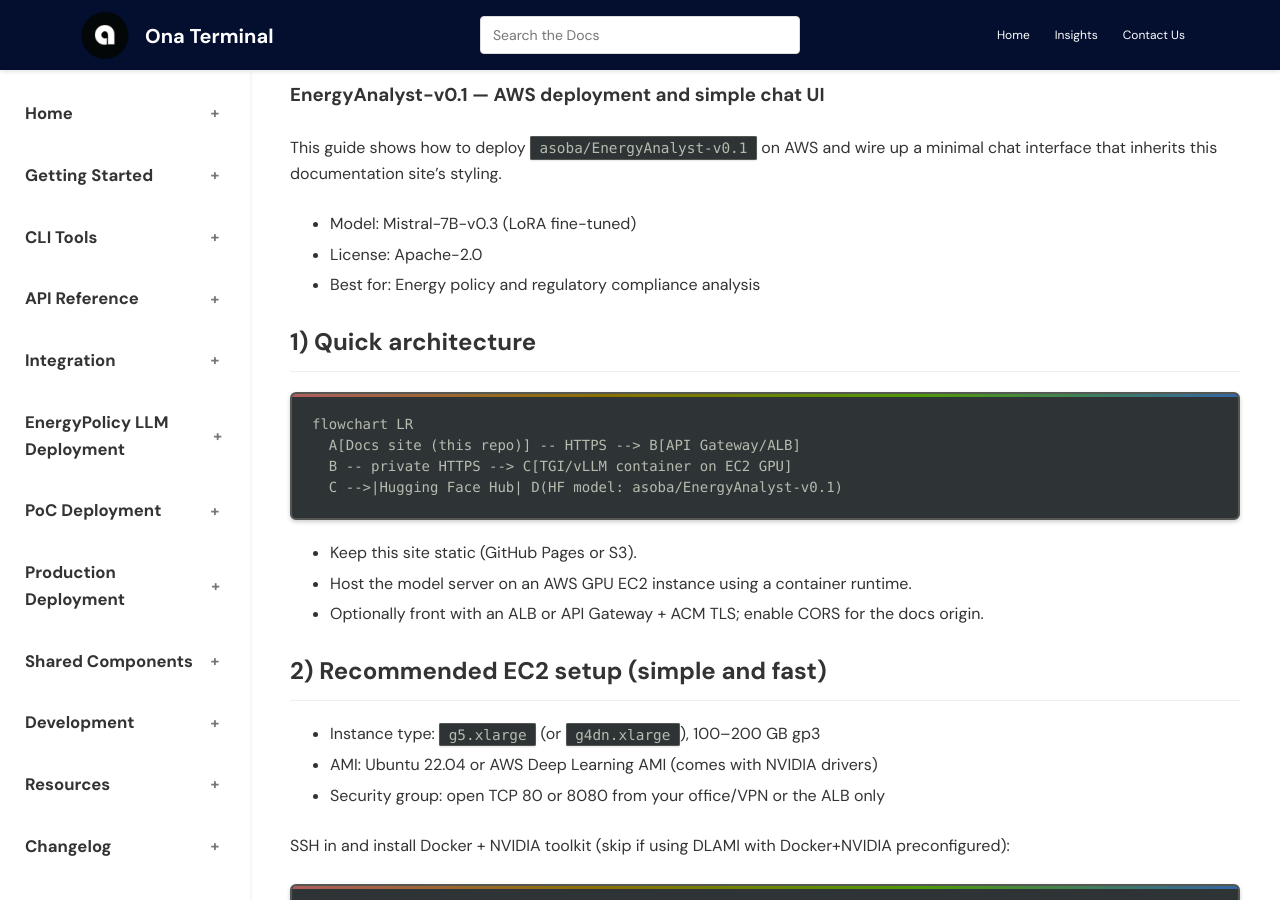
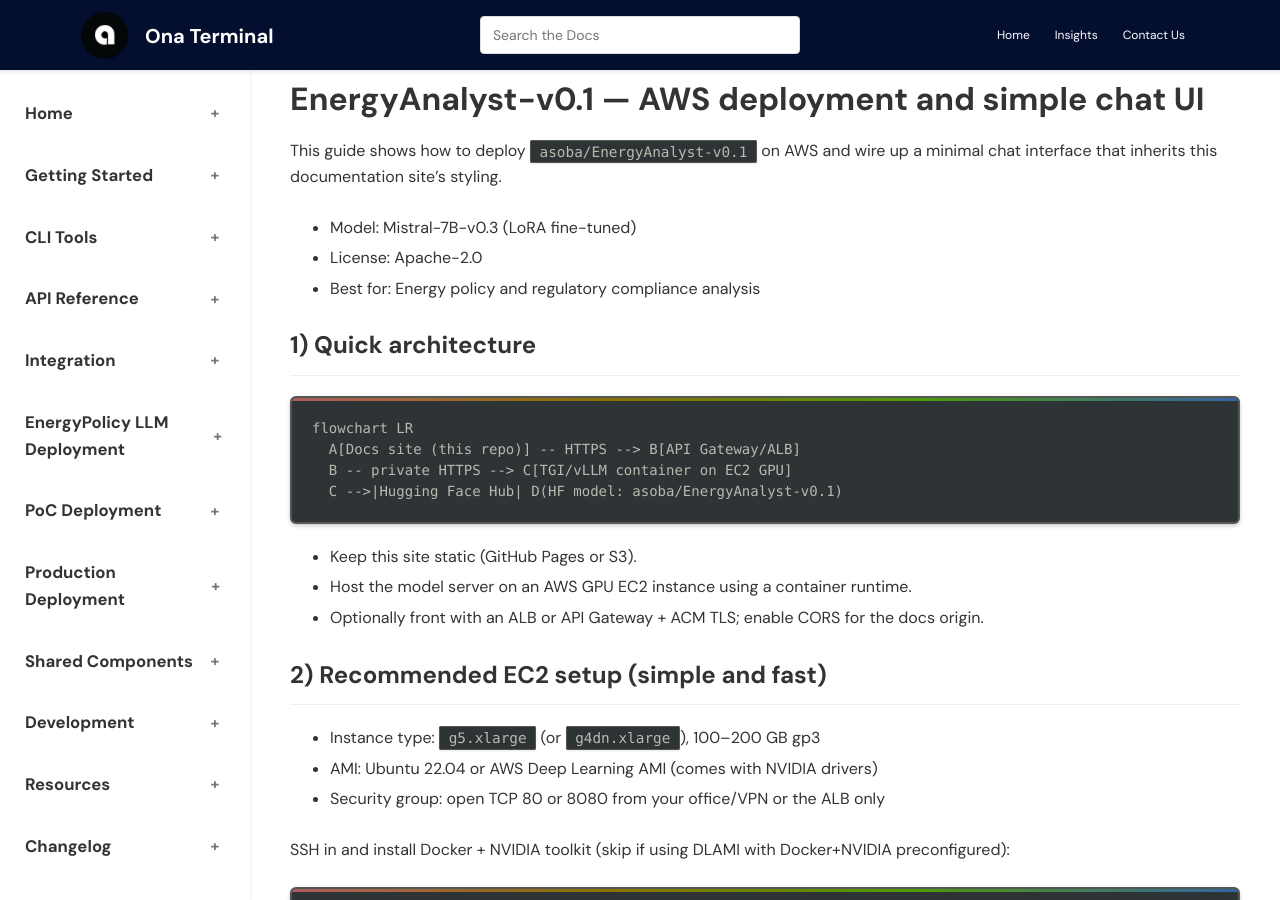
Before and after one commit to AsobaCloud/asobacode.github.io, a Jekyll site: the page built from llmdeployment.md, in a window 1280 px wide and 900 px high. Built offline with Jekyll 4.4.1, drawn with Linux system fonts in a browser that asks for light colours.

Commit message:
updating front matter 2

```diff
--- a/llmdeployment.md
+++ b/llmdeployment.md
@@ -4,7 +4,7 @@ title: Deploy EnergyAnalyst on AWS
 permalink: /llmdeployment.html
 ---
 
-### EnergyAnalyst-v0.1 — AWS deployment and simple chat UI
+# EnergyAnalyst-v0.1 — AWS deployment and simple chat UI
 
 This guide shows how to deploy `asoba/EnergyAnalyst-v0.1` on AWS and wire up a minimal chat interface that inherits this documentation site's styling.
 
```
